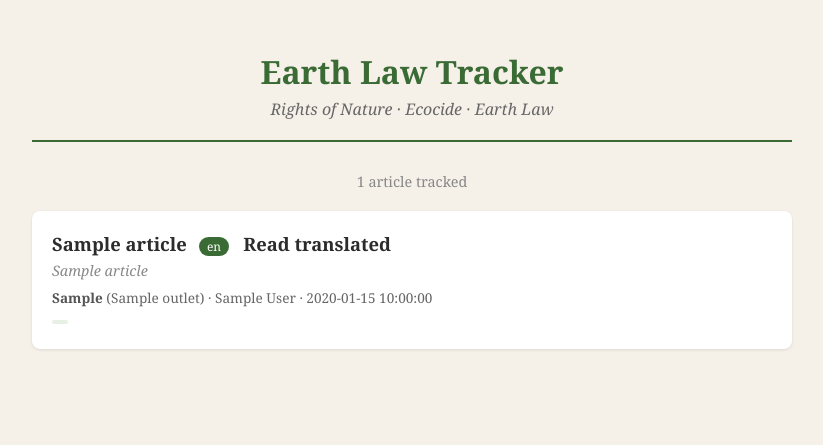
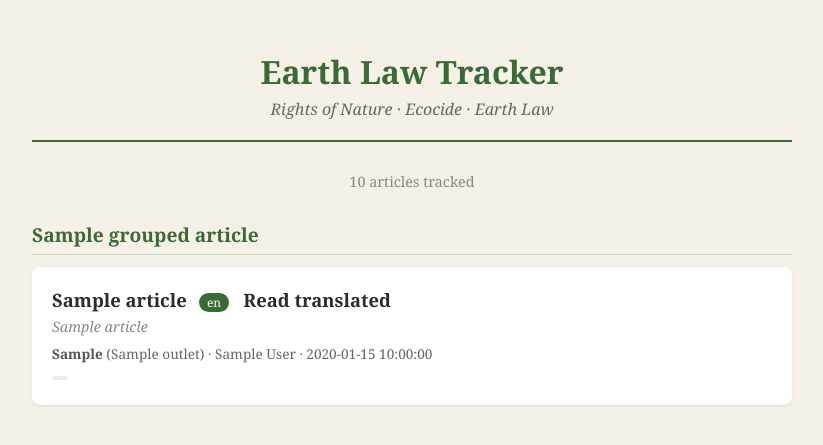
Before and after one commit to zepelinedit-jpg/earth-law-tracker, a Flask app: template templates/index.html in a window 1280 px wide. Shown: the top 445 px of the page, without its empty margins (228-1051 px from the left). Run offline with Flask 3, Linux system fonts and the light colour scheme; the template is opened without the code that fills it: most values are stand-ins (such as "Sample title", 1, 10 or a date in 2020).

Commit message:
Group articles by fetched month/year on index page
Articles are now grouped under headings like "February 2026", most
recent month first, with articles within each group sorted newest first.

Co-Authored-By: Claude Sonnet 4.6 <noreply@anthropic.com>

```diff
--- a/app.py
+++ b/app.py
@@ -43,13 +43,28 @@ def fetch_and_parse_article(url):
     return news.text, news.authors
 
 
+def parse_fetched_date(fetched_str):
+    try:
+        return datetime.fromisoformat(fetched_str)
+    except Exception:
+        return datetime.min
+
+
 @app.route("/")
 def index():
     articles = load_articles()
     cutoff = datetime.now(tz=parse_date(articles[0]["date"]).tzinfo if articles else None) - timedelta(days=365)
     articles = [a for a in articles if parse_date(a.get("date", "")) > cutoff]
-    articles.sort(key=lambda a: parse_date(a.get("date", "")), reverse=True)
-    return render_template("index.html", articles=articles)
+    articles.sort(key=lambda a: parse_fetched_date(a.get("fetched_date", "")), reverse=True)
+
+    groups = {}
+    for a in articles:
+        fd = parse_fetched_date(a.get("fetched_date", ""))
+        label = fd.strftime("%B %Y") if fd != datetime.min else "Unknown"
+        groups.setdefault(label, []).append(a)
+
+    grouped_articles = list(groups.items())
+    return render_template("index.html", grouped_articles=grouped_articles, total=len(articles))
 
 
 @app.route("/read/<article_id>")
--- a/templates/index.html
+++ b/templates/index.html
@@ -107,6 +107,14 @@
             border-radius: 4px;
             font-size: 0.9em;
         }
+        .month-heading {
+            font-size: 1.2em;
+            font-weight: bold;
+            color: #3a6b35;
+            margin: 30px 0 12px;
+            padding-bottom: 6px;
+            border-bottom: 1px solid #c8dcc4;
+        }
     </style>
 </head>
 <body>
@@ -115,9 +123,11 @@
         <p>Rights of Nature &middot; Ecocide &middot; Earth Law</p>
     </header>
 
-    {% if articles %}
-    <div class="article-count">{{ articles | length }} article{{ 's' if articles | length != 1 }} tracked</div>
+    {% if grouped_articles %}
+    <div class="article-count">{{ total }} article{{ 's' if total != 1 }} tracked</div>
 
+    {% for month_label, articles in grouped_articles %}
+    <div class="month-heading">{{ month_label }}</div>
     {% for article in articles %}
     <div class="article">
         <div class="article-title">
@@ -146,6 +156,7 @@
         <span class="search-term">{{ article.search_term }}</span>
     </div>
     {% endfor %}
+    {% endfor %}
 
     {% else %}
     <div class="empty">
@@ -153,5 +164,6 @@
         <p>Run <code>python fetch_articles.py</code> to fetch articles.</p>
     </div>
     {% endif %}
+
 </body>
 </html>
```
